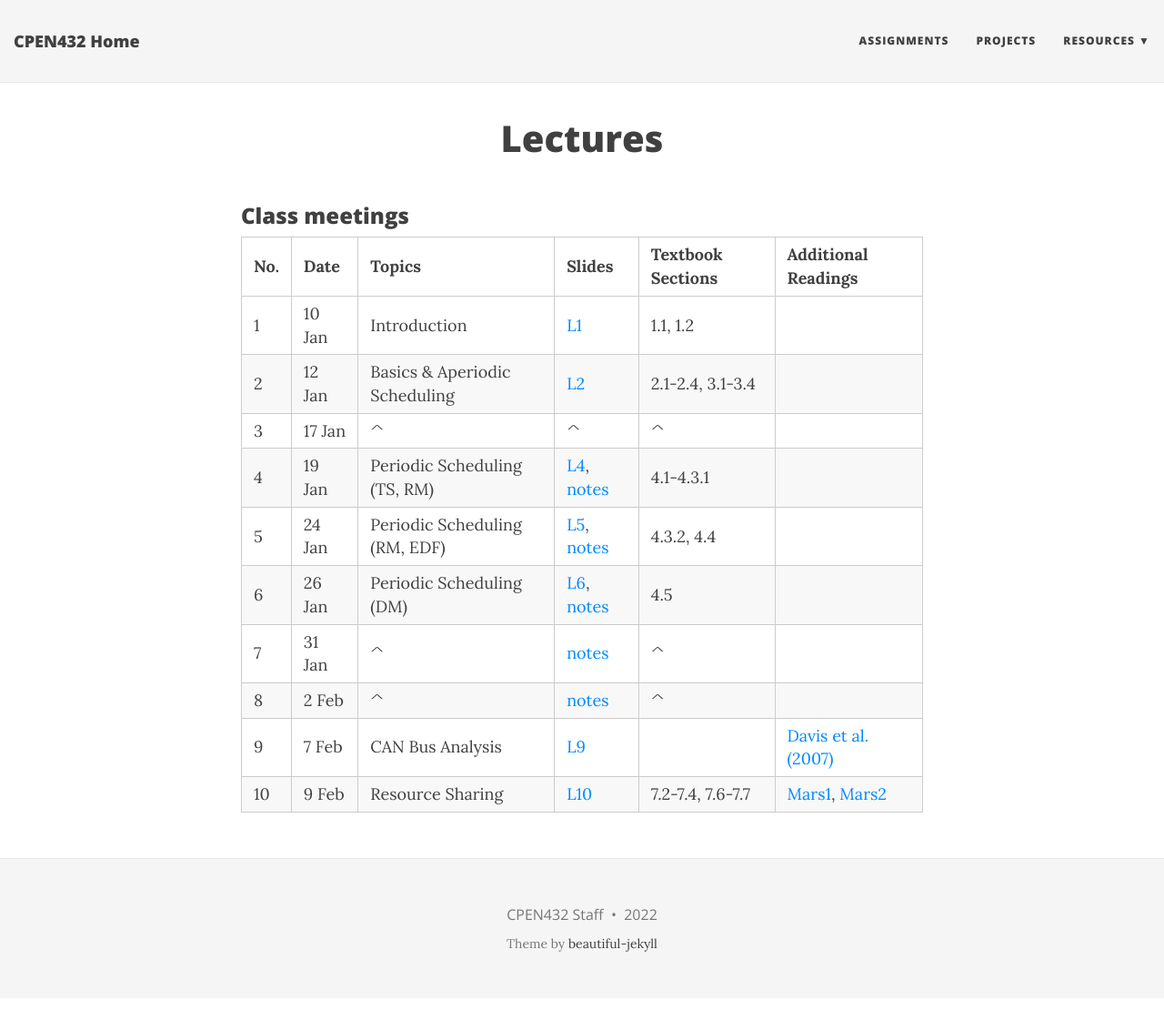
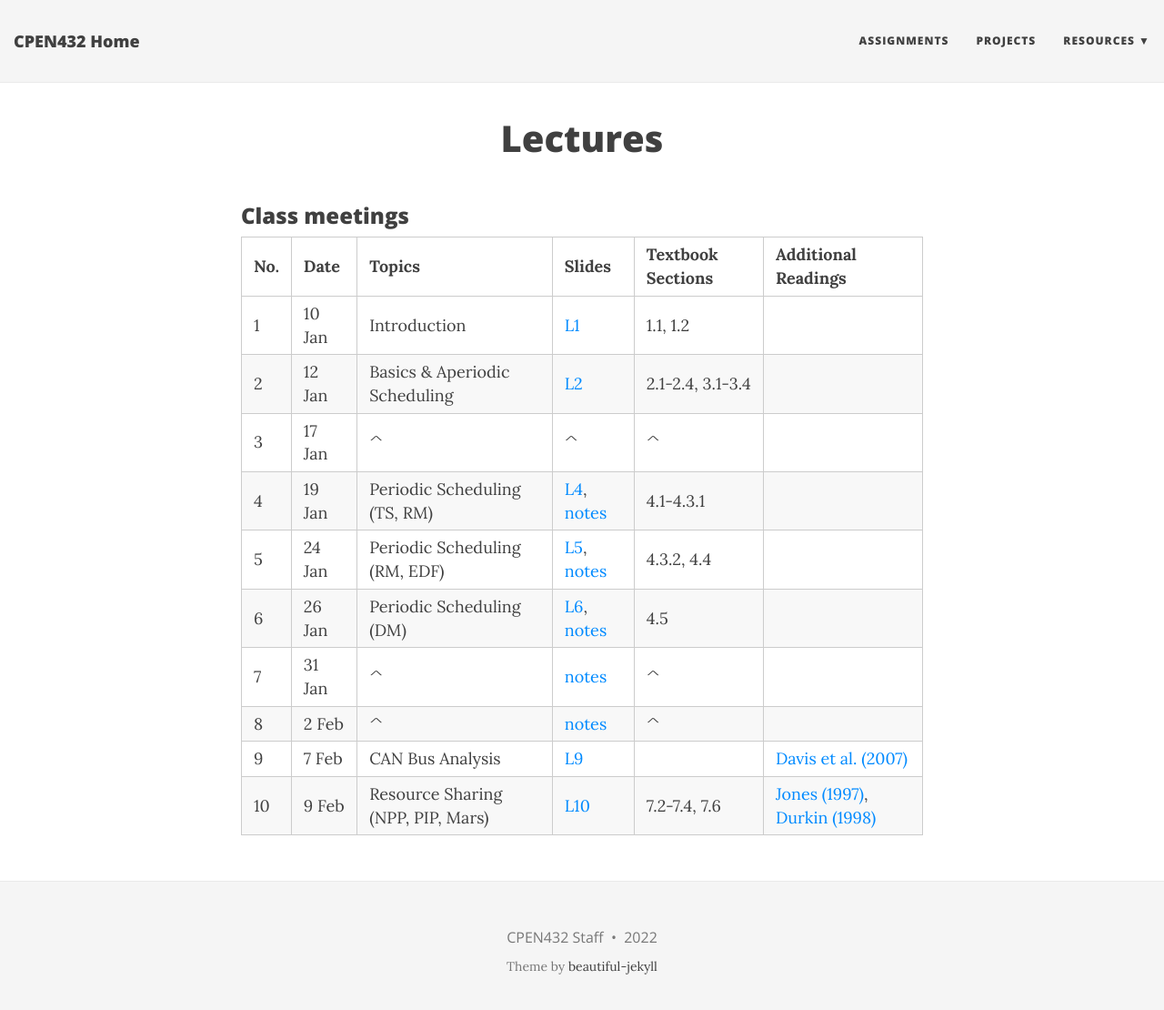
Before and after one commit to CPEN432/cpen432.github.io, a Jekyll site: the page built from lectures.md, in a window 1280 px wide and 1122 px high. Shown: the top 1110 px of the window at 91% size. Built offline with Jekyll 4.4.1, drawn with Linux system fonts in a browser that asks for light colours; nearby versions of some CDN libraries.

Commit message:
Update lectures.md

```diff
--- a/lectures.md
+++ b/lectures.md
@@ -15,7 +15,7 @@ title: Lectures
 |  7  | 31 Jan | ^ | [notes](http://cpen432.github.io/resources/gujarati-slides//7-notes.pdf) | ^ ||
 |  8  | 2 Feb | ^ | [notes](http://cpen432.github.io/resources/gujarati-slides//8-notes.pdf) | ^ ||
 |  9  | 7 Feb | CAN Bus Analysis | [L9](http://cpen432.github.io/resources/gujarati-slides//9-can.pdf) || [Davis et al. (2007)](http://cpen432.github.io/resources/P2-davis-etal.pdf) |
-|  10  | 9 Feb | Resource Sharing | [L10](http://cpen432.github.io/resources/gujarati-slides//10-resource-sharing.pdf) | 7.2-7.4, 7.6-7.7| [Mars1](http://cpen432.github.io/resources/P3-mars.pdf), [Mars2](http://cpen432.github.io/resources/P4-mars.pdf)|
+|  10  | 9 Feb | Resource Sharing (NPP, PIP, Mars) | [L10](http://cpen432.github.io/resources/gujarati-slides//10-resource-sharing.pdf) | 7.2-7.4, 7.6 | [Jones (1997)](http://cpen432.github.io/resources/P3-mars.pdf), [Durkin (1998)](http://cpen432.github.io/resources/P4-mars.pdf)|
 
 <!-- | **No.** | **Date** | **Topics** | **Readings** | -->
 <!-- |:---:|:-------|:---:|:----:| -->
```
